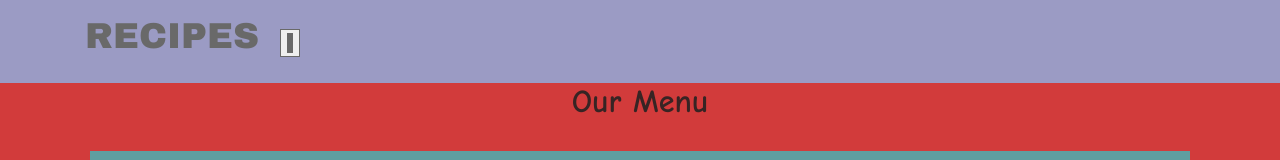
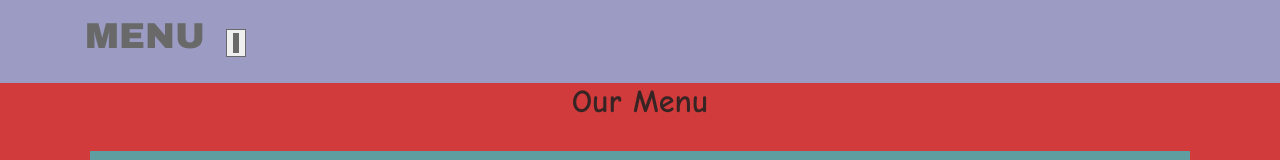
Before and after one commit to Shahriar-18/module3, a plain HTML site: page index.html in a window 1280 px wide. Shown: the top 160 px of the page. Drawn offline with Linux system fonts and the light colour scheme.

Commit message:
Update index.html

```diff
--- a/index.html
+++ b/index.html
@@ -17,7 +17,7 @@
 				<div class="navbar-header">
 					<div class="navbar-brand">
 						<a href="index.html">
-							<h1>Recipes</h1>
+							<h1>MENU</h1>
 						</a>
 					</div>
 
```
